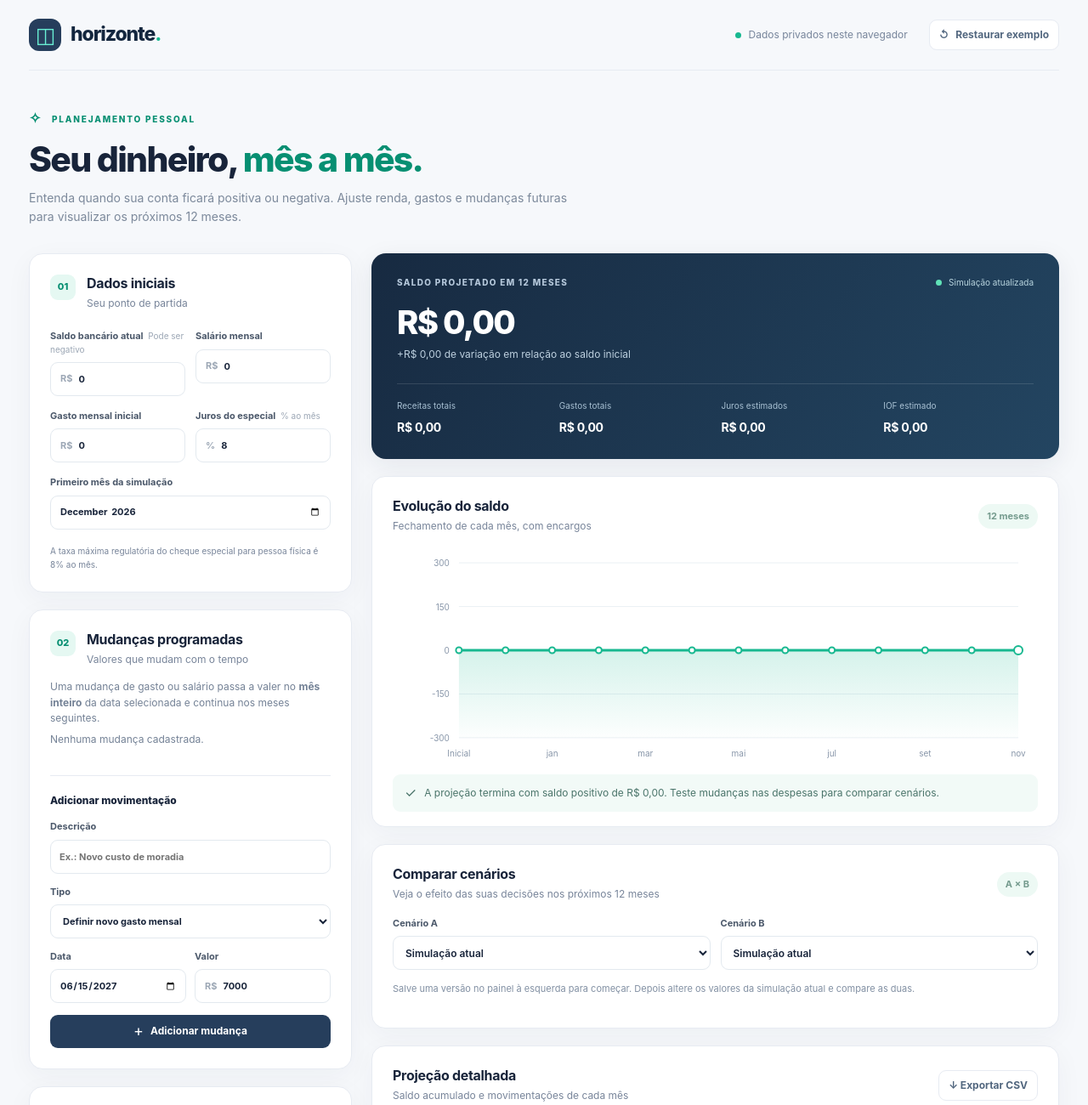
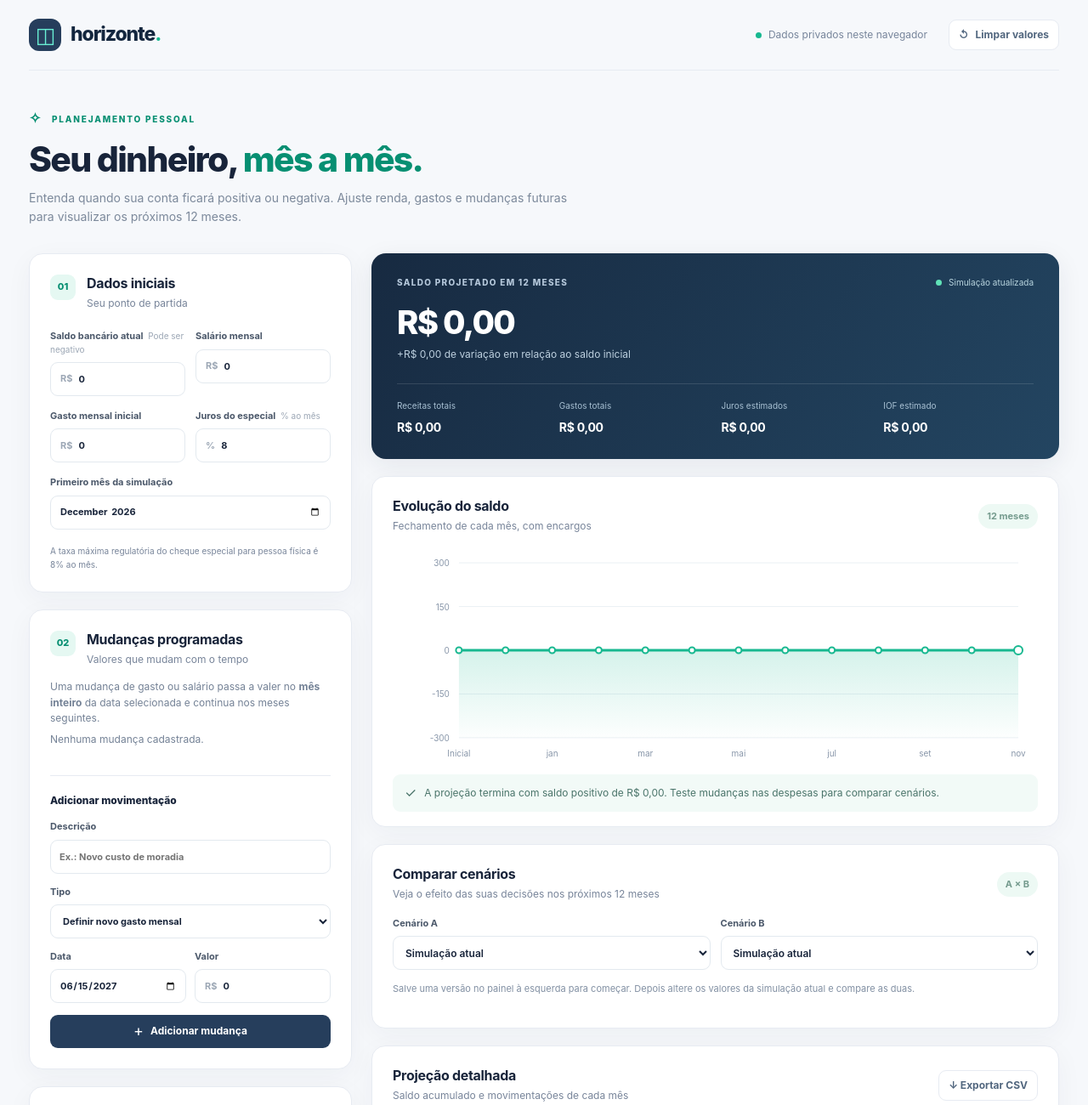
Before and after one commit to vinimw/horizonte-financeiro, a plain HTML site: page index.html in a window 1280 px wide. Shown: the top 1300 px of the page at 85% size. Drawn offline with Linux system fonts and the light colour scheme.

Commit message:
feat(ui): show zero default values and clear action

```diff
--- a/index.html
+++ b/index.html
@@ -15,7 +15,7 @@
       <a class="brand" href="#inicio" aria-label="Horizonte, início"><span class="brand-mark">◫</span><span>horizonte<span class="brand-dot">.</span></span></a>
       <div class="top-actions">
         <span class="privacy"><span class="privacy-dot"></span> Dados privados neste navegador</span>
-        <button class="button subtle compact" id="reset" type="button" title="Restaurar dados de exemplo">↺ <span>Restaurar exemplo</span></button>
+        <button class="button subtle compact" id="reset" type="button" title="Zerar os dados da simulação sem apagar os cenários salvos">↺ <span>Limpar valores</span></button>
       </div>
     </header>
     <main id="inicio">
@@ -32,8 +32,8 @@
             <form id="settings-form" autocomplete="off">
               <div class="form-grid">
                 <label class="field">Saldo bancário atual <span class="hint">Pode ser negativo</span><div class="input-wrap"><span>R$</span><input name="balance" id="balance" inputmode="decimal" type="text" value="0" aria-label="Saldo bancário atual em reais" /></div></label>
-                <label class="field">Salário mensal<div class="input-wrap"><span>R$</span><input name="income" id="income" inputmode="decimal" type="text" value="12000" /></div></label>
-                <label class="field">Gasto mensal inicial<div class="input-wrap"><span>R$</span><input name="expenses" id="expenses" inputmode="decimal" type="text" value="14000" /></div></label>
+                <label class="field">Salário mensal<div class="input-wrap"><span>R$</span><input name="income" id="income" inputmode="decimal" type="text" value="0" /></div></label>
+                <label class="field">Gasto mensal inicial<div class="input-wrap"><span>R$</span><input name="expenses" id="expenses" inputmode="decimal" type="text" value="0" /></div></label>
                 <label class="field">Juros do especial <span class="hint">% ao mês</span><div class="input-wrap"><span>%</span><input name="rate" id="rate" inputmode="decimal" type="text" value="8" /></div></label>
                 <label class="field full">Primeiro mês da simulação<input id="startMonth" name="startMonth" type="month" value="2026-12" aria-label="Primeiro mês da projeção" /></label>
               </div>
@@ -51,7 +51,7 @@
               <label class="field">Tipo<select id="eventType" name="type"><option value="expense">Definir novo gasto mensal</option><option value="income">Definir novo salário mensal</option><option value="extraIn">Recebimento único</option><option value="extraOut">Gasto único</option></select></label>
               <div class="form-grid">
                 <label class="field">Data<input type="date" id="eventDate" name="date" value="2027-06-15" required /></label>
-                <label class="field">Valor<div class="input-wrap"><span>R$</span><input type="text" id="eventAmount" name="amount" value="7000" inputmode="decimal" required /></div></label>
+                <label class="field">Valor<div class="input-wrap"><span>R$</span><input type="text" id="eventAmount" name="amount" value="0" inputmode="decimal" required /></div></label>
               </div>
               <button class="button primary full-width" type="submit"><span class="plus">+</span> Adicionar mudança</button>
             </form>
```
